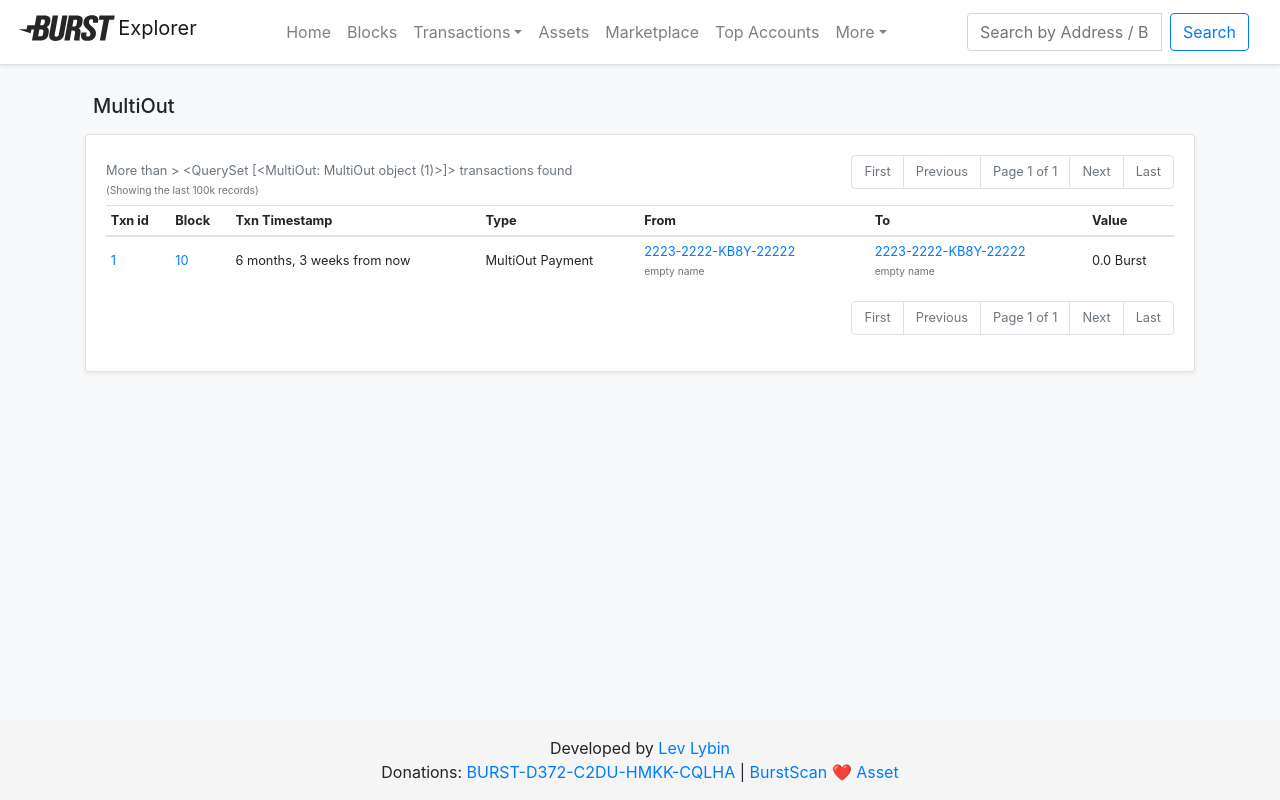
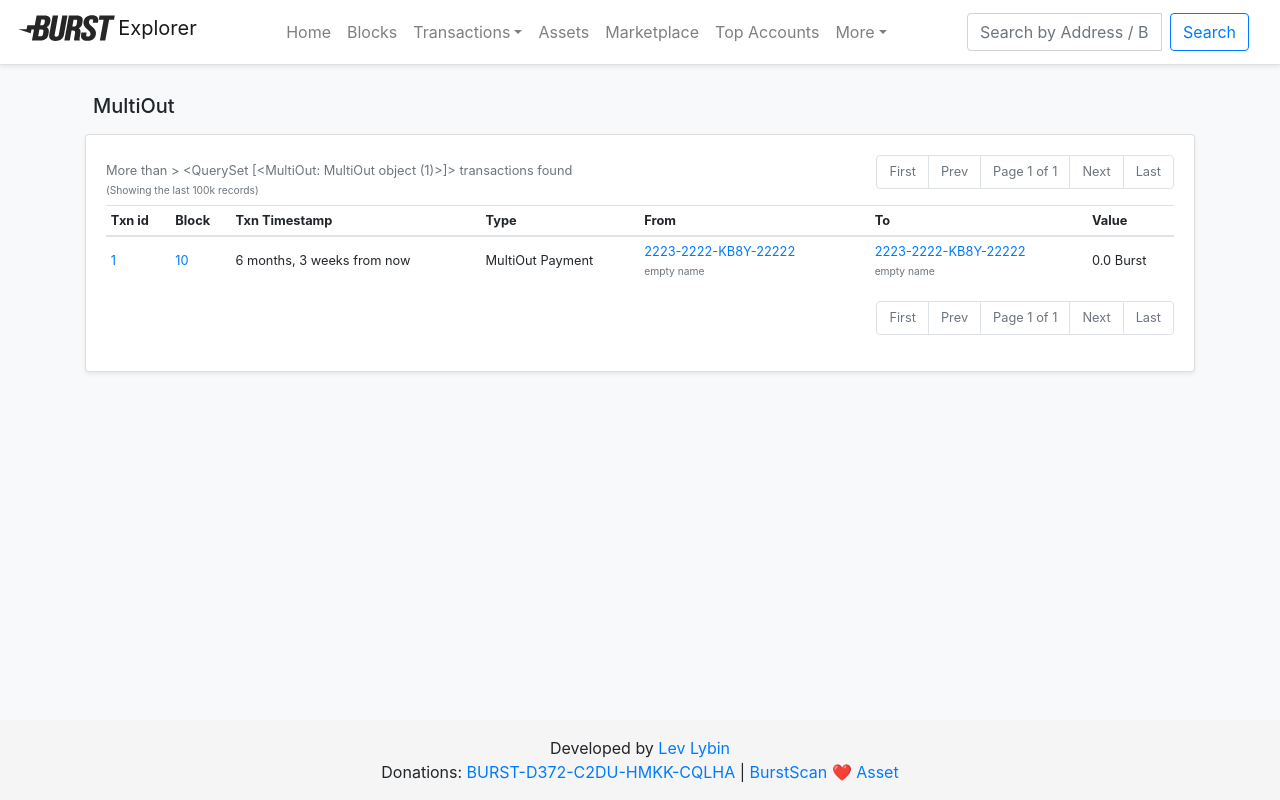
Before and after one commit to llybin/burst_explorer, a Django app: template scan/templates/mos/list.html in a window 1280 px wide. Run offline with Django 3.2, Linux system fonts and the light colour scheme; tables that the repository leaves empty hold one stand-in row (values such as "Sample post"); the template is opened without the code that fills it: values that come from a table or form of the project are taken from there, most other values are stand-ins (such as "Sample title", 1, 10 or a date in 2020); a database or web service that is not in the repository returns one stand-in record (values such as "Sample title"); data that the repository does not hold is empty; some libraries are stand-ins or nearby versions.

Commit message:
paginator more responsible

```diff
--- a/scan/templates/paginator.html
+++ b/scan/templates/paginator.html
@@ -9,12 +9,12 @@
       {% endif %}
 
       {% if page_obj.has_previous %}
-        <li class="page-item"><a class="page-link" href="?{% param_replace page=page_obj.previous_page_number %}">Previous</a></li>
+        <li class="page-item"><a class="page-link" href="?{% param_replace page=page_obj.previous_page_number %}">Prev</a></li>
       {% else %}
-        <li class="page-item disabled"><a class="page-link" href="#">Previous</a></li>
+        <li class="page-item disabled"><a class="page-link" href="#">Prev</a></li>
       {% endif %}
 
-      <li class="page-item disabled"><a class="page-link" href="#">Page {{ page_obj.number }} of {{ page_obj.paginator.num_pages }}</a></li>
+      <li class="page-item disabled text-nowrap"><a class="page-link" href="#">Page {{ page_obj.number }} of {{ page_obj.paginator.num_pages }}</a></li>
 
       {% if page_obj.has_next %}
         <li class="page-item"><a class="page-link" href="?{% param_replace page=page_obj.next_page_number %}">Next</a></li>
```
